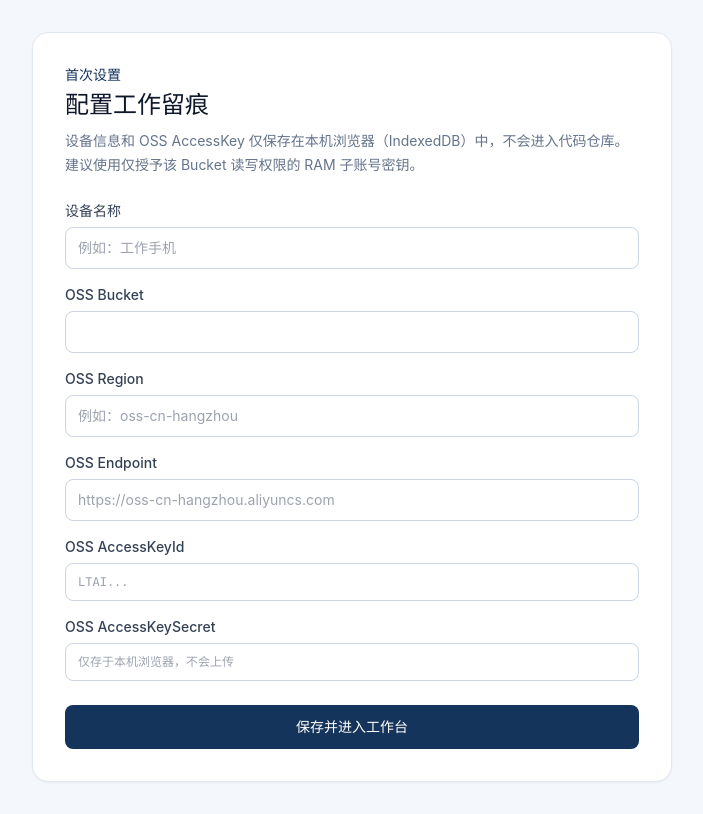
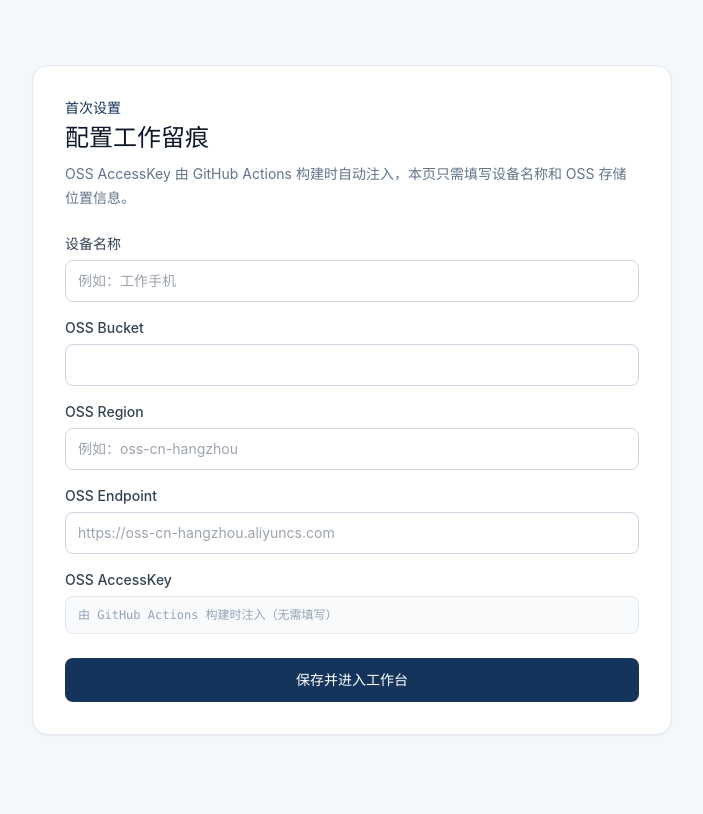
Before and after one commit to picfik/worklog-pwa, a React (Vite) app: page /setup in a window 1280 px wide. Shown: the whole page, without its empty margins (288-991 px from the left). Built offline with nearby package versions, Linux system fonts and the light colour scheme.

Commit message:
Inject OSS credentials at build time from Actions secrets

```diff
--- a/src/features/setup/AboutPage.tsx
+++ b/src/features/setup/AboutPage.tsx
@@ -6,13 +6,13 @@ export function AboutPage() {
       <header>
         <h1 className="text-xl font-semibold text-slate-900">关于工作留痕</h1>
         <p className="mt-2 text-sm leading-6 text-slate-600">
-          工作留痕是单用户个人工作记录 PWA。任务和附件元数据保存在本机 IndexedDB，并通过 OSS 即时签名与本机 AccessKey 与云端分片同步。
+          工作留痕是单用户个人工作记录 PWA。任务和附件元数据保存在本机 IndexedDB，并通过 OSS 即时签名与云端分片同步。
         </p>
       </header>
       <section>
         <h2 className="text-sm font-semibold text-slate-800">数据与安全</h2>
         <ul className="mt-2 list-disc space-y-1 pl-5 text-sm leading-6 text-slate-600">
-          <li>OSS AccessKey 仅保存在当前浏览器的 IndexedDB，不进入代码仓库；建议使用最小权限 RAM 子账号。</li>
+          <li>OSS AccessKey 由 GitHub Actions 构建时注入；请使用仅授予目标 Bucket 读写权限的最小权限 RAM 子账号。</li>
           <li>OSS 对象存储数据；GitHub Pages 仅托管应用静态文件。</li>
           <li>单终端串行写入，不支持多个终端同时修改后的自动合并。</li>
         </ul>
--- a/src/features/setup/SettingsPage.tsx
+++ b/src/features/setup/SettingsPage.tsx
@@ -1,7 +1,7 @@
 import { useEffect, useState } from "react";
 import { useNavigate } from "react-router-dom";
 import type { AppConfig } from "@/types/storage";
-import { getConfig, setConfig as saveConfig } from "@/store/configRepository";
+import { getConfig } from "@/store/configRepository";
 import { clearConfigurationAndData } from "@/store/storageRepository";
 import { clearPendingUploads } from "@/store/pendingUploadsRepository";
 import { clearStoredData } from "@/store/dataRepository";
@@ -37,9 +37,6 @@ export function SettingsPage({ onConfigurationCleared }: SettingsPageProps) {
   const [config, setConfig] = useState<AppConfig>();
   const [error, setError] = useState("");
   const [notice, setNotice] = useState("");
-  const [keyIdInput, setKeyIdInput] = useState("");
-  const [keySecretInput, setKeySecretInput] = useState("");
-  const [savingKeys, setSavingKeys] = useState(false);
   const [syncStatus, setSyncStatus] = useState<SyncStatus>(getSyncStatus());
   const [syncLog, setSyncLog] = useState<SyncLogEntry[]>([]);
   const [syncingNow, setSyncingNow] = useState(false);
@@ -64,36 +61,6 @@ export function SettingsPage({ onConfigurationCleared }: SettingsPageProps) {
     window.addEventListener("worklog:sync-status", onSyncStatus);
     return () => window.removeEventListener("worklog:sync-status", onSyncStatus);
   }, []);
-
-  async function handleSaveKeys() {
-    if (!config) return;
-    setError("");
-    setNotice("");
-    if (!keyIdInput.trim() || !keySecretInput.trim()) {
-      setError("AccessKeyId 和 AccessKeySecret 均为必填项");
-      return;
-    }
-    setSavingKeys(true);
-    try {
-      const updated: AppConfig = {
-        ...config,
-        oss: {
-          ...config.oss,
-          accessKeyId: keyIdInput.trim(),
-          accessKeySecret: keySecretInput.trim()
-        }
-      };
-      await saveConfig(updated);
-      setConfig(updated);
-      setKeyIdInput("");
-      setKeySecretInput("");
-      setNotice("OSS AccessKey 已更新");
-    } catch (saveError: unknown) {
-      setError(saveError instanceof Error ? saveError.message : "保存 AccessKey 失败");
-    } finally {
-      setSavingKeys(false);
-    }
-  }
 
   async function handleClearConfiguration() {
     if (!window.confirm("将清除本机配置、数据和 OSS 密钥，且无法撤销。是否继续？")) {
@@ -181,10 +148,8 @@ export function SettingsPage({ onConfigurationCleared }: SettingsPageProps) {
           </div>
           <div className="sm:col-span-2">
             <dt className="text-xs text-slate-500">OSS AccessKeyId</dt>
-            <dd className="mt-1 break-all font-mono text-xs">
-              {config.oss.accessKeyId
-                ? `${config.oss.accessKeyId.slice(0, 6)}****${config.oss.accessKeyId.slice(-4)}`
-                : "未配置"}
+            <dd className="mt-1 font-mono text-xs">
+              由 GitHub Actions 构建时注入（secrets：OSS_ACCESS_KEY_ID）
             </dd>
           </div>
         </dl>
@@ -258,42 +223,9 @@ export function SettingsPage({ onConfigurationCleared }: SettingsPageProps) {
       <section className="mt-6 border-t border-slate-100 pt-5">
         <h2 className="text-sm font-semibold text-slate-800">OSS AccessKey</h2>
         <p className="mt-1 text-xs leading-5 text-slate-500">
-          每次同步时由本机即时签名，无需再维护预签名 URL。密钥仅保存在本机浏览器；
-          建议使用仅授予该 Bucket PutObject/GetObject 权限的 RAM 子账号。
+          密钥由 GitHub Actions 构建时自动注入（secrets：OSS_ACCESS_KEY_ID / OSS_ACCESS_KEY_SECRET），
+          本页无需也无法修改。如需更换密钥，请在仓库 Actions 设置中更新后重新部署。
         </p>
-        <div className="mt-3 grid gap-3">
-          <label className="grid gap-1.5 text-sm font-medium text-slate-700">
-            AccessKeyId
-            <input
-              autoComplete="off"
-              spellCheck={false}
-              value={keyIdInput}
-              onChange={(event) => setKeyIdInput(event.target.value)}
-              placeholder={config?.oss.accessKeyId ? "留空则不修改，填写新值以替换" : "LTAI..."}
-              className="rounded-lg border border-slate-300 px-3 py-2 font-mono text-xs outline-none focus:border-blue-600"
-            />
-          </label>
-          <label className="grid gap-1.5 text-sm font-medium text-slate-700">
-            AccessKeySecret
-            <input
-              type="password"
-              autoComplete="new-password"
-              spellCheck={false}
-              value={keySecretInput}
-              onChange={(event) => setKeySecretInput(event.target.value)}
-              placeholder="留空则不修改，填写新值以替换"
-              className="rounded-lg border border-slate-300 px-3 py-2 font-mono text-xs outline-none focus:border-blue-600"
-            />
-          </label>
-        </div>
-        <button
-          type="button"
-          disabled={savingKeys}
-          onClick={() => void handleSaveKeys()}
-          className="mt-3 rounded-lg bg-navy px-4 py-2 text-sm font-medium text-white disabled:opacity-50"
-        >
-          {savingKeys ? "正在保存…" : "保存 AccessKey"}
-        </button>
       </section>
       <div className="mt-8 grid gap-3 border-t border-slate-100 pt-6 sm:grid-cols-2">
         <button
--- a/src/features/setup/SetupPage.tsx
+++ b/src/features/setup/SetupPage.tsx
@@ -15,8 +15,6 @@ export function SetupPage({ onConfigured }: SetupPageProps) {
   const [bucket, setBucket] = useState("");
   const [region, setRegion] = useState("");
   const [endpoint, setEndpoint] = useState("");
-  const [accessKeyId, setAccessKeyId] = useState("");
-  const [accessKeySecret, setAccessKeySecret] = useState("");
   const [error, setError] = useState("");
   const [saving, setSaving] = useState(false);
 
@@ -31,10 +29,6 @@ export function SetupPage({ onConfigured }: SetupPageProps) {
       setError("OSS bucket、region 和 endpoint 均为必填项");
       return;
     }
-    if (!accessKeyId.trim() || !accessKeySecret.trim()) {
-      setError("OSS AccessKeyId 和 AccessKeySecret 均为必填项");
-      return;
-    }
     setSaving(true);
     try {
       const deviceId = crypto.randomUUID();
@@ -46,8 +40,8 @@ export function SetupPage({ onConfigured }: SetupPageProps) {
           bucket: bucket.trim(),
           region: region.trim(),
           endpoint: endpoint.trim(),
-          accessKeyId: accessKeyId.trim(),
-          accessKeySecret: accessKeySecret.trim()
+          accessKeyId: "",
+          accessKeySecret: ""
         }
       };
       const device: Device = { id: deviceId, name: config.deviceName, lastSeenAt: now };
@@ -75,8 +69,7 @@ export function SetupPage({ onConfigured }: SetupPageProps) {
         <p className="text-sm font-medium text-navy">首次设置</p>
         <h1 className="mt-1 text-2xl font-semibold text-slate-900">配置工作留痕</h1>
         <p className="mt-2 text-sm leading-6 text-slate-500">
-          设备信息和 OSS AccessKey 仅保存在本机浏览器（IndexedDB）中，不会进入代码仓库。
-          建议使用仅授予该 Bucket 读写权限的 RAM 子账号密钥。
+          OSS AccessKey 由 GitHub Actions 构建时自动注入，本页只需填写设备名称和 OSS 存储位置信息。
         </p>
         <div className="mt-6 grid gap-4">
           <label className="grid gap-1.5 text-sm font-medium text-slate-700">
@@ -121,28 +114,11 @@ export function SetupPage({ onConfigured }: SetupPageProps) {
             />
           </label>
           <label className="grid gap-1.5 text-sm font-medium text-slate-700">
-            OSS AccessKeyId
+            OSS AccessKey
             <input
-              required
-              autoComplete="off"
-              spellCheck={false}
-              value={accessKeyId}
-              onChange={(event) => setAccessKeyId(event.target.value)}
-              placeholder="LTAI..."
-              className="rounded-lg border border-slate-300 px-3 py-2.5 font-mono text-xs font-normal outline-none focus:border-blue-600"
-            />
-          </label>
-          <label className="grid gap-1.5 text-sm font-medium text-slate-700">
-            OSS AccessKeySecret
-            <input
-              required
-              type="password"
-              autoComplete="new-password"
-              spellCheck={false}
-              value={accessKeySecret}
-              onChange={(event) => setAccessKeySecret(event.target.value)}
-              placeholder="仅存于本机浏览器，不会上传"
-              className="rounded-lg border border-slate-300 px-3 py-2.5 font-mono text-xs font-normal outline-none focus:border-blue-600"
+              disabled
+              value="由 GitHub Actions 构建时注入（无需填写）"
+              className="rounded-lg border border-slate-200 bg-slate-50 px-3 py-2.5 font-mono text-xs font-normal text-slate-400"
             />
           </label>
         </div>
--- a/src/oss/ossClient.ts
+++ b/src/oss/ossClient.ts
@@ -4,16 +4,32 @@ const URL_TTL_SECONDS = 600;
 
 /**
  * 浏览器端 OSS 即时签名客户端：
- * AccessKey 保存在本机 IndexedDB 的应用配置中，不进入代码仓库；
- * 每次上传/下载前用 Web Crypto 计算 OSS V1 URL 签名，URL 有效期 10 分钟。
+ * AccessKey 在 GitHub Actions 构建时通过 secrets 注入（VITE_OSS_* 环境变量），
+ * 运行时无需在设置页填写；每次上传/下载前用 Web Crypto 计算 OSS V1 URL 签名。
  */
 
-function assertKey(value: string | undefined, label: string): string {
-  const trimmed = value?.trim();
-  if (!trimmed) {
-    throw new Error(`尚未配置 OSS ${label}，请前往设置填写`);
+interface OssCredentials {
+  bucket: string;
+  endpoint: string;
+  accessKeyId: string;
+  accessKeySecret: string;
+}
+
+const MISSING_KEY_ERROR =
+  "OSS AccessKey 未在构建时注入：请在仓库 Actions secrets 配置 OSS_ACCESS_KEY_ID / OSS_ACCESS_KEY_SECRET（及 OSS_BUCKET / OSS_REGION / OSS_ENDPOINT 变量）后重新部署";
+
+function buildCredentials(storedBucket?: string, storedEndpoint?: string): OssCredentials {
+  const accessKeyId = import.meta.env.VITE_OSS_ACCESS_KEY_ID?.trim();
+  const accessKeySecret = import.meta.env.VITE_OSS_ACCESS_KEY_SECRET?.trim();
+  if (!accessKeyId || !accessKeySecret) {
+    throw new Error(MISSING_KEY_ERROR);
   }
-  return trimmed;
+  const bucket = import.meta.env.VITE_OSS_BUCKET?.trim() || storedBucket?.trim() || "";
+  const endpoint = import.meta.env.VITE_OSS_ENDPOINT?.trim() || storedEndpoint?.trim() || "";
+  if (!bucket || !endpoint) {
+    throw new Error("OSS Bucket/Endpoint 未配置：请在仓库 Actions variables 配置 OSS_BUCKET / OSS_ENDPOINT");
+  }
+  return { bucket, endpoint, accessKeyId, accessKeySecret };
 }
 
 function bucketHost(endpoint: string): string {
@@ -47,14 +63,7 @@ export async function signOssUrl(
   contentType?: string
 ): Promise<string> {
   const config = await getConfig();
-  const oss = config?.oss;
-  if (!oss) {
-    throw new Error("尚未配置 OSS，请先完成首次设置");
-  }
-  const accessKeyId = assertKey(oss.accessKeyId, "AccessKeyId");
-  const accessKeySecret = assertKey(oss.accessKeySecret, "AccessKeySecret");
-  const host = bucketHost(assertKey(oss.endpoint, "Endpoint"));
-  const bucket = assertKey(oss.bucket, "Bucket");
+  const oss = buildCredentials(config?.oss.bucket, config?.oss.endpoint);
 
   const expires = Math.floor(Date.now() / 1000) + URL_TTL_SECONDS;
   const stringToSign = [
@@ -62,15 +71,15 @@ export async function signOssUrl(
     "",
     contentType ?? "",
     String(expires),
-    `/${bucket}/${key}`
+    `/${oss.bucket}/${key}`
   ].join("\n");
-  const signature = await hmacSha1Base64(stringToSign, accessKeySecret);
+  const signature = await hmacSha1Base64(stringToSign, oss.accessKeySecret);
   const query = new URLSearchParams({
-    OSSAccessKeyId: accessKeyId,
+    OSSAccessKeyId: oss.accessKeyId,
     Expires: String(expires),
     Signature: signature
   });
-  return `https://${host}/${encodeKeyPath(key)}?${query.toString()}`;
+  return `https://${bucketHost(oss.endpoint)}/${encodeKeyPath(key)}?${query.toString()}`;
 }
 
 export function sanitizeFileName(name: string): string {
```
Also changed, not shown: src/vite-env.d.ts (added, +13 -0 lines), 1 other file (tests, documents, lock files or other folders).
